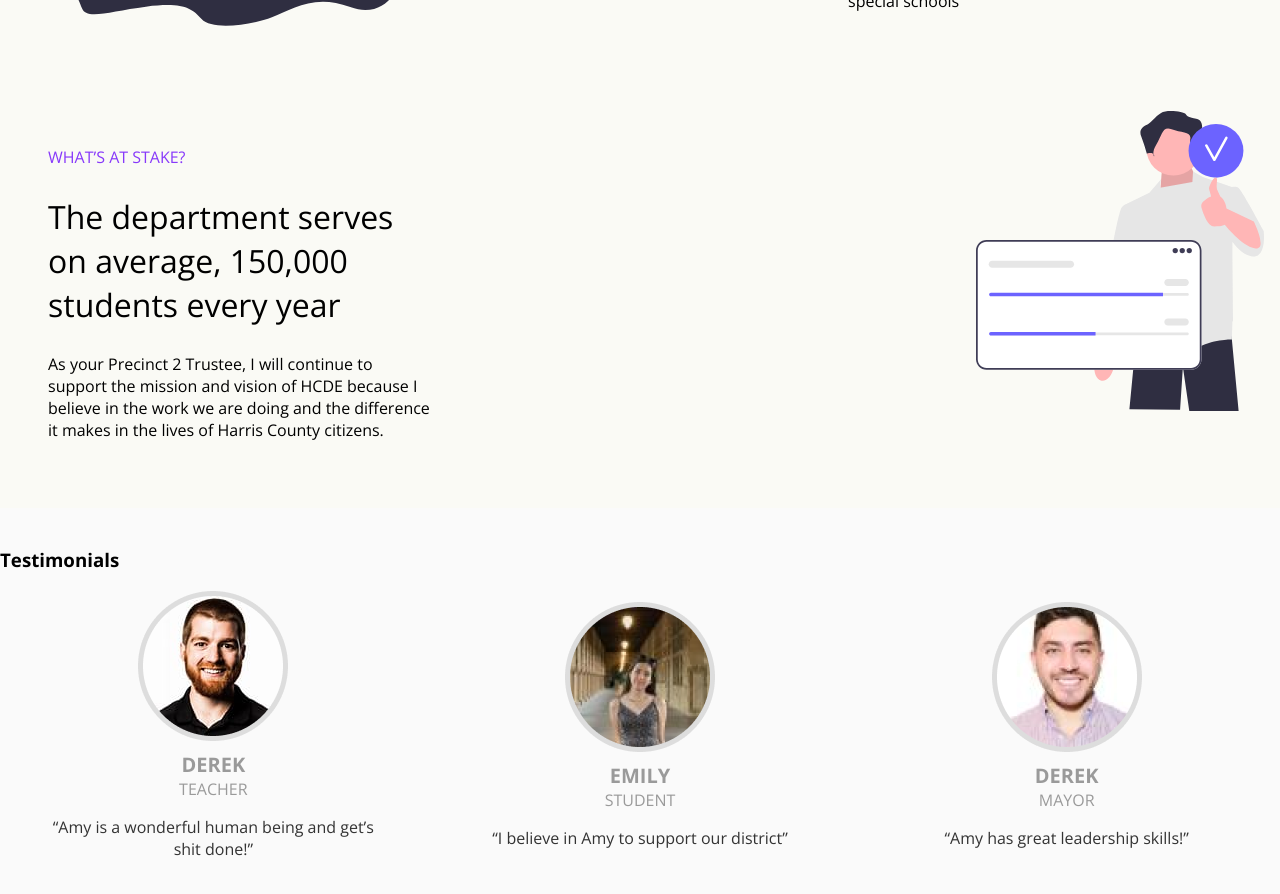
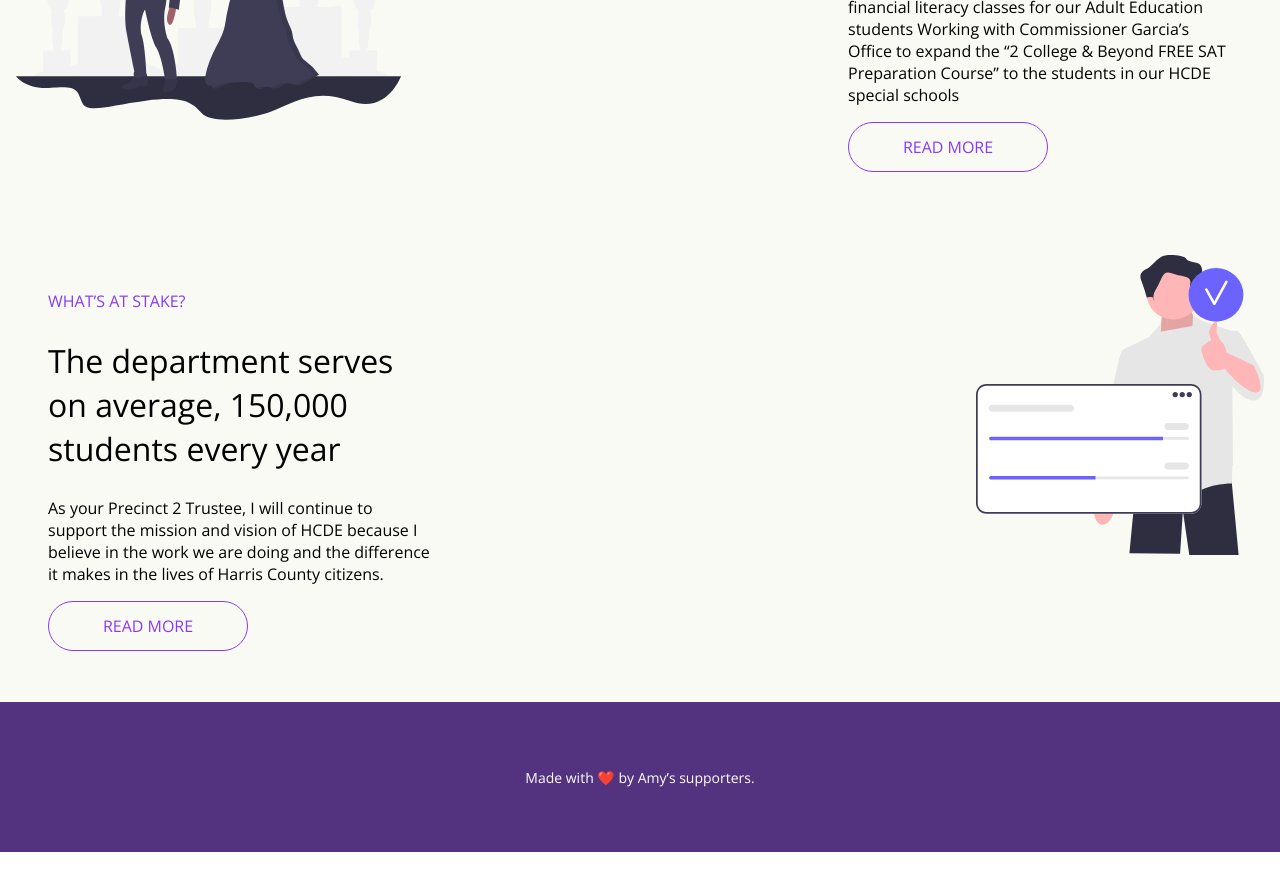
Before and after one commit to farzad528/amyhcde, a Next.js app: page / in a window 1280 px wide. Shown: the part 1860-2754 px from the top of the page. After the commit the page ends 2712 px from the top, so only its background shows below. Built offline with nearby package versions, Linux system fonts and the light colour scheme.

Commit message:
Read more buttons

```diff
--- a/components/template/AboutTemplate.jsx
+++ b/components/template/AboutTemplate.jsx
@@ -31,7 +31,9 @@ const AboutTemplate = () => {
             University of Houston, and is passionate about elevating students,
             families and generations through education.
           </p>
-          {/* <Link href="/about">Read more</Link> */}
+          <div className={styles.sectionReadMoreButton}>
+            <Link href="/about">Read more</Link>
+          </div>
         </div>
       </div>
 
@@ -43,6 +45,9 @@ const AboutTemplate = () => {
             "Academia is not the path for every student, but every student
             should know the path to academia." <br />- Trustee Hinojosa
           </p>
+          <div className={styles.sectionReadMoreButton}>
+            <Link href="/values">Read more</Link>
+          </div>
         </div>
         <div className={styles.nextImgWrapper}>
           <Image
@@ -73,6 +78,9 @@ const AboutTemplate = () => {
             Garcia’s Office to expand the “2 College & Beyond FREE SAT
             Preparation Course” to the students in our HCDE special schools
           </p>
+          <div className={styles.sectionReadMoreButton}>
+            <Link href="/accomplishments">Read more</Link>
+          </div>
         </div>
       </div>
 
@@ -85,6 +93,9 @@ const AboutTemplate = () => {
             and vision of HCDE because I believe in the work we are doing and
             the difference it makes in the lives of Harris County citizens.
           </p>
+          <div className={styles.sectionReadMoreButton}>
+            <Link href="/stake">Read more</Link>
+          </div>
         </div>
         <div className={styles.nextImgWrapper}>
           <Image
--- a/components/template/AboutTemplate.module.css
+++ b/components/template/AboutTemplate.module.css
@@ -12,8 +12,8 @@
   margin: 35px 32px;
 }
 
-.sectionCard > h2{
-  font-family: 'Open Sans';
+.sectionCard > h2 {
+  font-family: "Open Sans";
   font-style: normal;
   font-weight: 400;
   font-size: 32px;
@@ -31,31 +31,43 @@
 } */
 
 .sectionCardHeader {
-  font-family: 'Open Sans';
+  font-family: "Open Sans";
   font-style: normal;
   font-weight: 400;
   font-size: 16px;
   line-height: 22px;
-
-  color: #8739FA;
-
+  color: #8739fa;
 }
 
-.sectionCard a {
-  padding: 10px 30px;
-  border-radius: 4px;
-  background: #fff;
-  color: #000;
-  border: none;
-  text-decoration: none;
+.sectionReadMoreButton {
+  color: rgba(135, 57, 250, 1);
+  text-transform: uppercase;
+  font-family: "Open Sans";
+  font-style: normal;
+  font-size: 16px;
+  line-height: 22px;
+  display: flex;
+  align-items: center;
+  text-align: center;
+  color: #8739fa;
+  border: 1px solid #8739fa;
+  border-radius: 25px;
+  width: 200px;
+  height: 50px;
+  display: flex;
+  justify-content: center;
+  align-items: center;
+  transition: border-color 0.5s, background-color 0.5s, color;
   cursor: pointer;
-  font-weight: 700;
-  margin-top: 50px;
+}
+
+.sectionReadMoreButton:hover {
+  color: #fff;
+  background: #8739fa;
 }
 
 .nextImgWrapper {
   margin: 1rem 0;
-
 }
 
 @media only screen and (max-width: 600px) {
--- a/components/template/FooterTemplate.module.css
+++ b/components/template/FooterTemplate.module.css
@@ -5,6 +5,7 @@
   display: flex;
   justify-content: center;
   align-items: center;
+  color: #fff;
 }
 
 .subscribeFooter {
--- a/pages/index.js
+++ b/pages/index.js
@@ -28,7 +28,7 @@ export default function Home() {
     <>
       <DynamicCountTemplate onNavClick={(type) => handleBackClick(type)} />
       <AboutTemplate />
-      <TestimonialsTemplate />
+      {/* <TestimonialsTemplate /> */}
       <FooterTemplate />
     </>
   )
```
